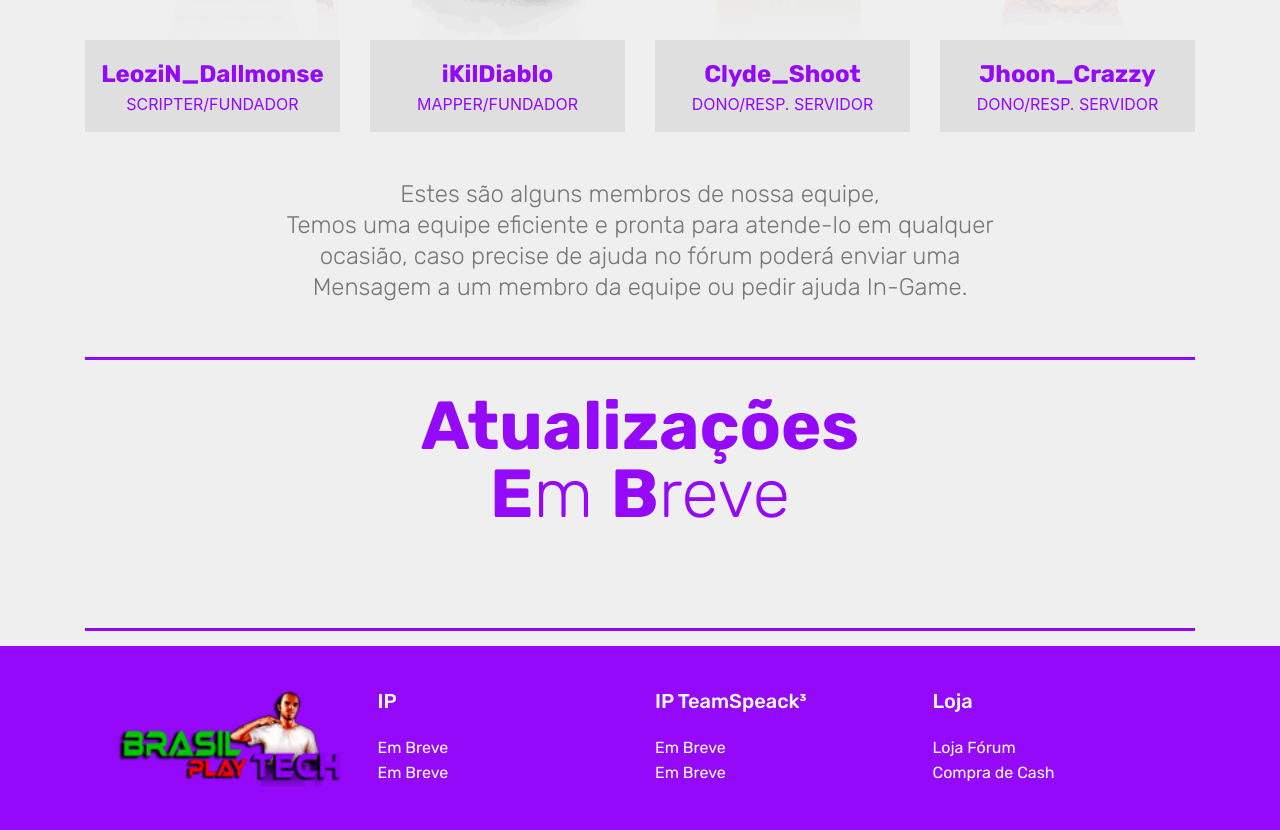
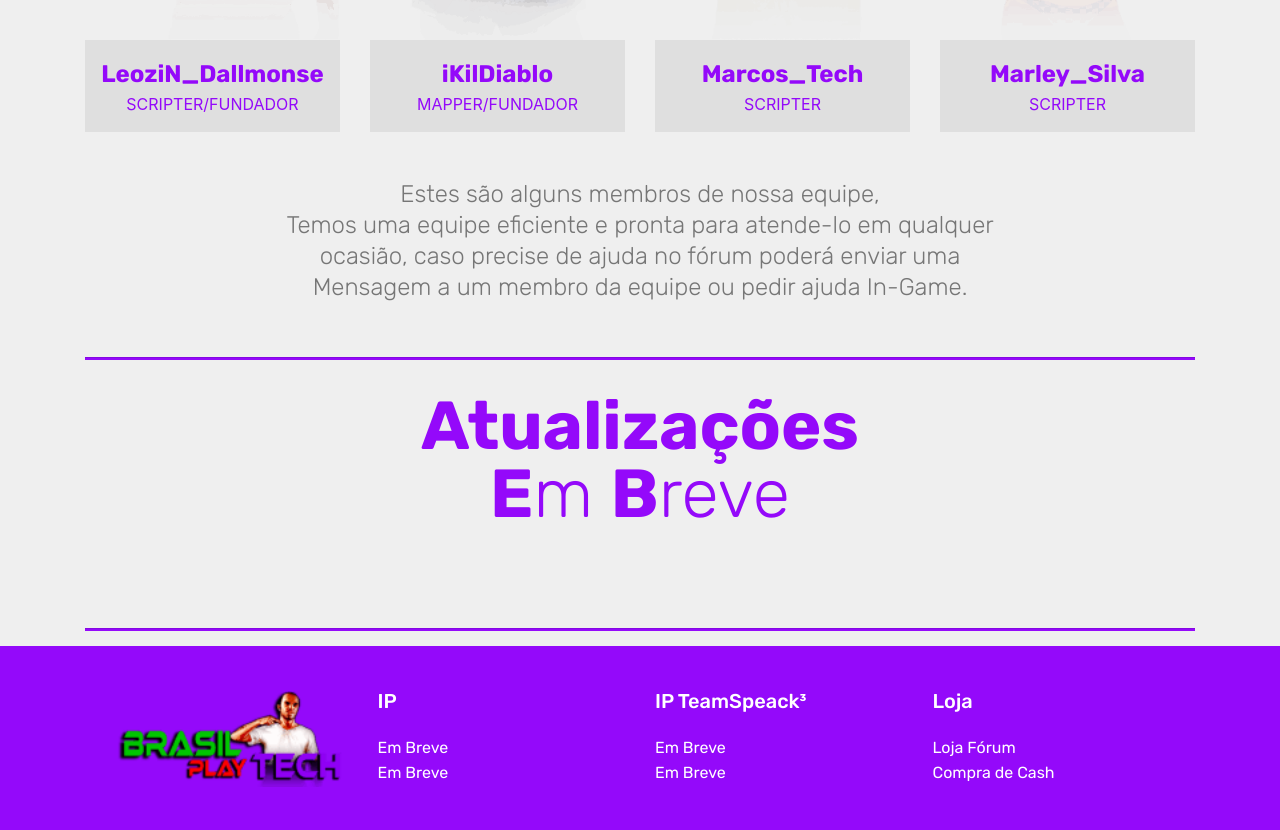
Before and after one commit to LeoziNMsL/LeoziNMsL.github.io, a plain HTML site: page index.html in a window 1280 px wide. Shown: the part 1880-2710 px from the top of the page. Drawn offline with Linux system fonts and the light colour scheme; a web font is replaced by a local one.

Commit message:
Update index.html

```diff
--- a/index.html
+++ b/index.html
@@ -154,10 +154,10 @@
                 <div class="item-caption py-3">
                     <div class="item-name px-2">
                         <p class="mbr-fonts-style display-5"><strong>
-                           Clyde_Shoot</strong></p>
+                           Marcos_Tech</strong></p>
                     </div>
                     <div class="item-role px-2">
-                        <p>DONO/RESP. SERVIDOR</p>
+                        <p>SCRIPTER</p>
                     </div>
 
                 </div>
@@ -168,10 +168,10 @@
                 <div class="item-caption py-3">
                     <div class="item-name px-2">
                         <p class="mbr-fonts-style display-5"><strong>
-                           Jhoon_Crazzy</strong></p>
+                           Marley_Silva</strong></p>
                     </div>
                     <div class="item-role px-2">
-                        <p>DONO/RESP. SERVIDOR</p>
+                        <p>SCRIPTER</p>
                     </div>
 
                 </div>
```
